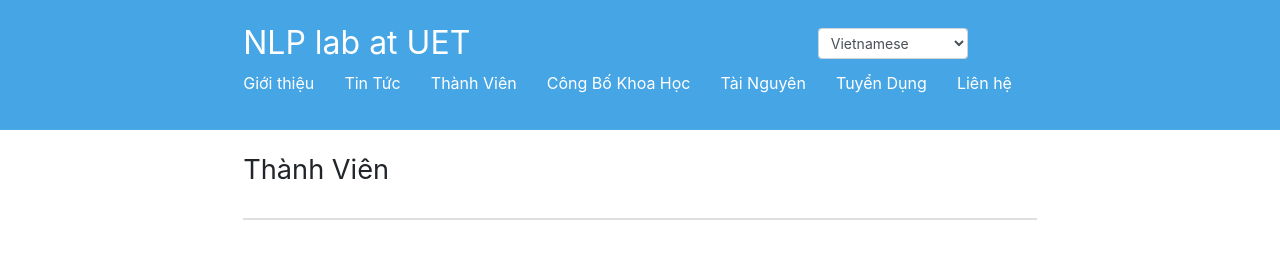
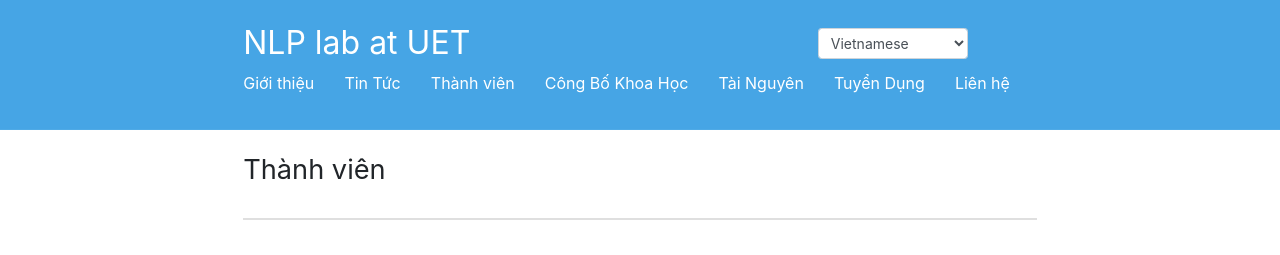
Before and after one commit to uetnlp/uetnlp.github.io, a Jekyll site: the page built from Members.md, in a window 1280 px wide. Shown: the top 255 px of the page. Built offline with Jekyll 4.4.1, drawn with Linux system fonts in a browser that asks for light colours; our own code applies the rules of GitHub Pages for plain Markdown files.

```diff
--- a/Members.md
+++ b/Members.md
@@ -1,9 +1,9 @@
 ---
-title: "Thành Viên"
+title: "Thành viên"
 permalink: "/members/"
 ---
 
-# Thành Viên
+# Thành viên
 ---
 
 ## Giảng viên
```
